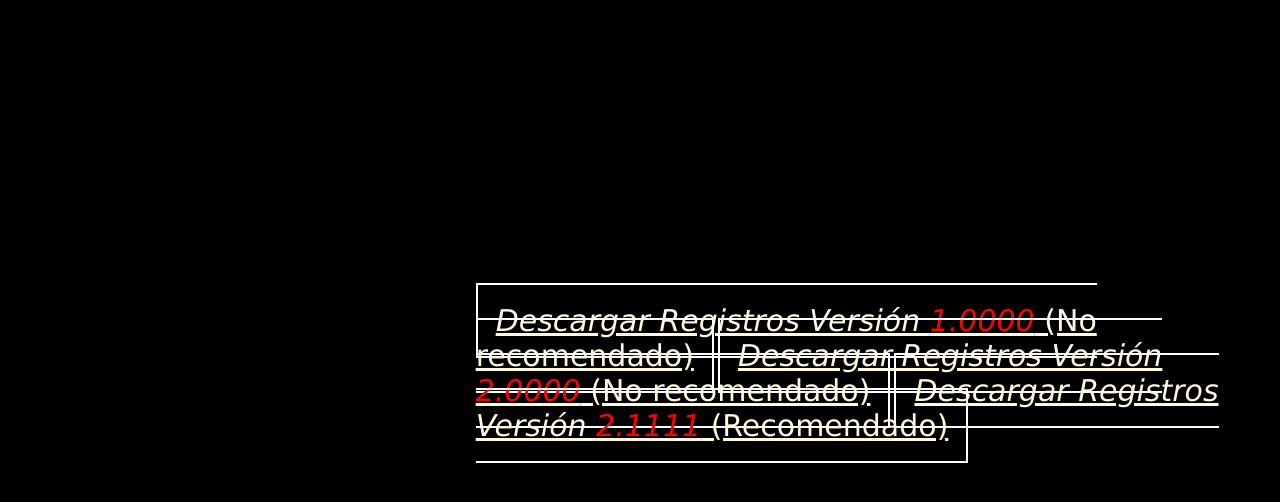
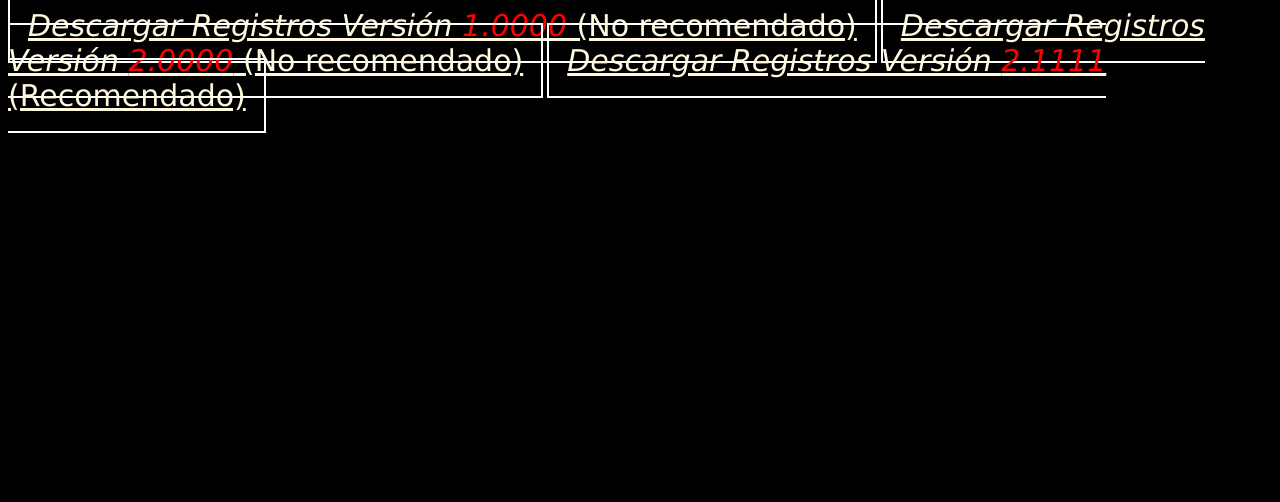
Before and after one commit to codeCreativee/codeCreativee, a plain HTML site: page index.html in a window 1280 px wide. Drawn offline with Linux system fonts and the light colour scheme.

Commit message:
index.html

```diff
--- a/index.html
+++ b/index.html
@@ -17,8 +17,7 @@
             background: black;
         }
         div{
-            margin-top: 24%;
-            margin-left: 37%;
+            margin: auto;
         }
         em{
             color:red;
@@ -28,9 +27,8 @@
     <body>
 
      <div>
-
         <a href="https://docs.google.com/uc?export=download&id=13sEXchjNPQoHF25m5zCaYe13O0gePFV6" download="RegistrosV1.0000"> <i>Descargar Registros Versión </i> <em>1.0000</em> (No recomendado)</a>
-        <a href="https://drive.google.com/uc?export=download&id=1KXhy47A8wJq9gRDTsiYS9BDgFyRUL71H" download="RegistrosV2.0000"> <i>Descargar Registros Versión </i> <em>2.0000</em> (No recomendado)</a>
+        <a href="https://drive.google.com/uc?id=1KXhy47A8wJq9gRDTsiYS9BDgFyRUL71H&export=download&authuser=0" download="RegistrosV2.0000"> <i>Descargar Registros Versión </i> <em>2.0000</em> (No recomendado)</a>
         <a href="https://drive.google.com/uc?export=download&id=121q9er1uckPjSiv6XAAkIdydIx7cj6" download="RegistrosV2.1111"> <i>Descargar Registros Versión </i> <em>2.1111</em> (Recomendado)</a>
      </div>
 
```
